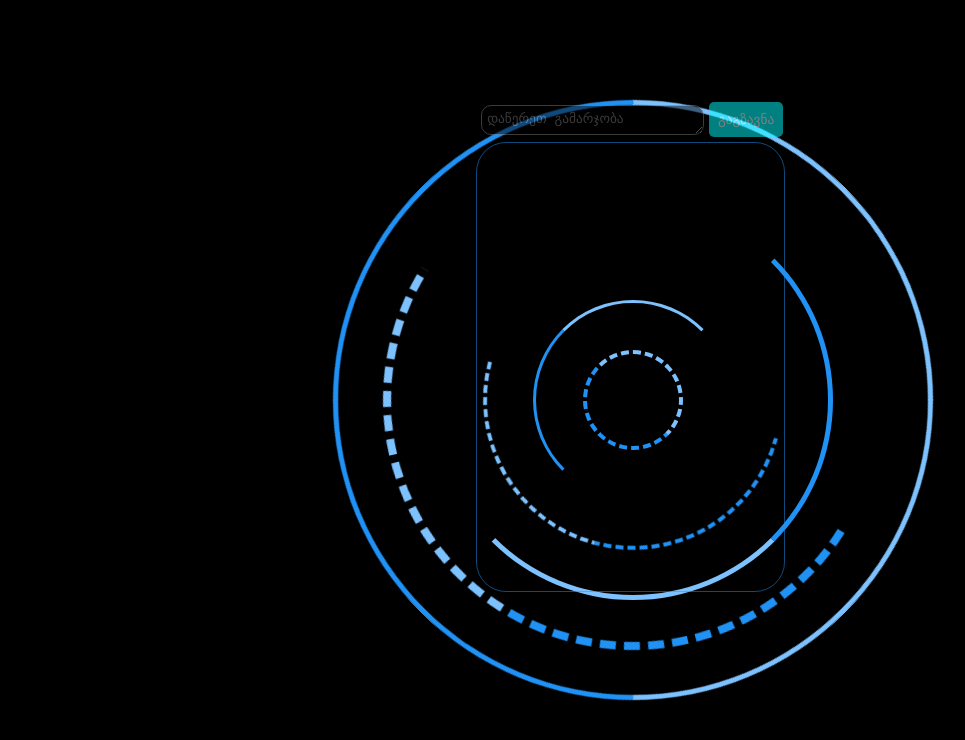
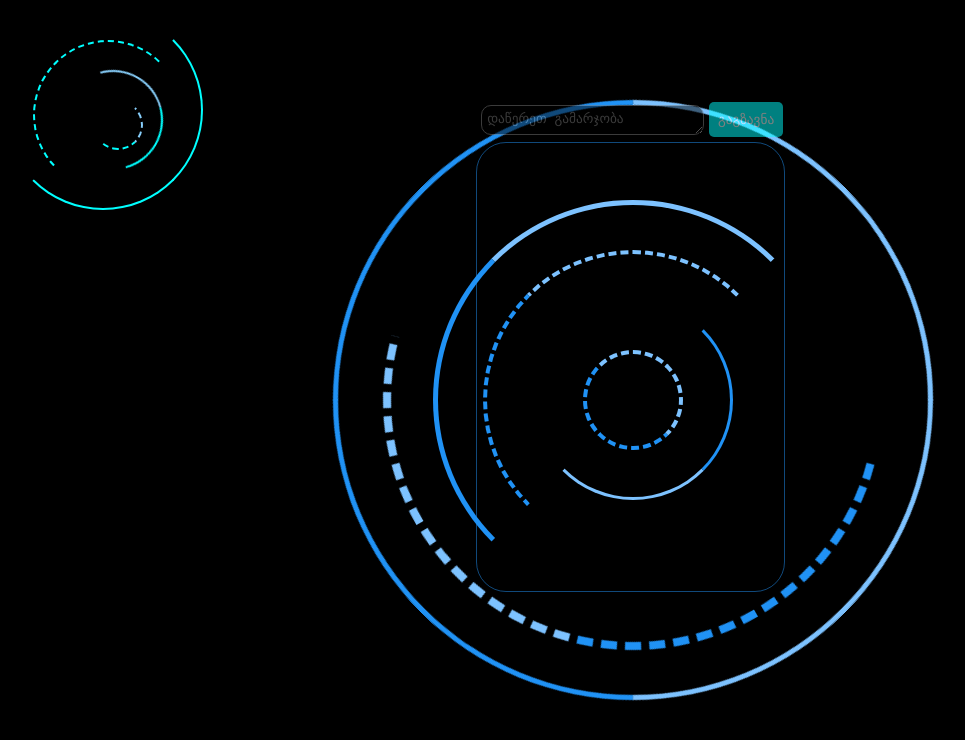
Before and after one commit to GiorgiGochitidze/JARVIS, a plain HTML site: page index.html in a window 1280 px wide. Shown: the whole page, without its empty margins (7-972 px from the left). Drawn offline with Linux system fonts and the light colour scheme.

Commit message:
modified:   index.html 	modified:   js/jarvis.js 	modified:   style/index.css

```diff
--- a/index.html
+++ b/index.html
@@ -10,6 +10,7 @@
     <script src="./js/jarvis.js" defer></script>
 </head>
 <body>
+
     <div class="background-container">
         <div class="circle1"></div>
         <div class="circle2"></div>
@@ -18,6 +19,12 @@
         <div class="circle5"></div>
         <div class="circle6"></div>
         </div>
+    <div class="left-circle">
+        <div class="circlea"></div>
+        <div class="circleb"></div>
+        <div class="circlec"></div>
+        <div class="circled"></div>
+    </div>
         <div class="bot-box">
 
             <form>
--- a/js/jarvis.js
+++ b/js/jarvis.js
@@ -172,6 +172,11 @@ if(input.value.includes("გახსენი გუგლი") || input.value.
     input.value = "";
 }
 
+if(input.value.includes("ვინ არის") || input.value.includes("ვინაა")){
+    window.open(`https://ka.wikipedia.org/wiki/`, "_blank")
+    input.value = "";
+}
+
 if(input.value.includes("გახსენი მთავარი გვერდი") || input.value.includes("გახსენი მთავარი") || input.value.includes("მთავარი")
 || input.value.includes("ჯარვის მთავარი") || input.value.includes("ჯარვის გახსენი მთავარი" || input.value.trim() == "გადამიყვანე მთავარ გვერდზე")){
     window.open(`https://giorgigochitidze.github.io/GabrielaShop/index.html`, "_self")
--- a/style/index.css
+++ b/style/index.css
@@ -115,7 +115,7 @@ body{
     border-style: dashed;
     border-width: 8px;
     border-color:  #7dc2ff #7dc2ff #2092f5 #2092f5;
-    animation: animatecircle2 7s linear infinite;
+    animation: animatecircle2 3s linear infinite;
     border-bottom-color: black;
     border-right-color: black;
     width: 500px;
@@ -130,7 +130,7 @@ body{
     border-style: solid;
     border-width: 5px;
     border-color: #2092f5 #2092f5 #7dc2ff #7dc2ff;
-    animation: animatecircle3 5s linear infinite;
+    animation: animatecircle3 2s linear infinite;
     border-top-color: black;
     border-left-color: black;
     width: 400px;
@@ -144,7 +144,7 @@ body{
     border-style: dashed;
     border-width: 4px;
     border-color:  #7dc2ff #7dc2ff #2092f5 #2092f5;
-    animation: animatecircle1 3s linear infinite;
+    animation: animatecircle1 1s linear infinite;
     border-bottom-color: black;
     border-right-color: black;
     width: 300px;
@@ -158,7 +158,7 @@ body{
     border-style: solid;
     border-width: 3px;
     border-color: #2092f5 #2092f5 #7dc2ff #7dc2ff;
-    animation: animatecircle1 2s linear infinite;
+    animation: animatecircle1 0.5s linear infinite;
     border-top-color: black;
     border-left-color: black;
     width: 200px;
@@ -175,6 +175,70 @@ body{
     animation: animatecircle1 5s linear infinite;
     width: 100px;
     height: 100px;
+    border-radius: 50%;
+    box-sizing: border-box;
+    position: absolute;
+}
+
+.circlea{
+    border-style: solid;
+    border-width: 2px;
+    border-color: aqua aqua cyan cyan;
+    animation: animatecircle1 5s linear infinite;
+    border-top-color: black;
+    border-left-color: black;
+    width: 200px;
+    height: 200px;
+    left: 10px;
+    top: 10px;
+    border-radius: 50%;
+    box-sizing: border-box;
+    position: absolute;
+}
+
+.circleb{
+    border-style: dashed;
+    border-width: 2px;
+    border-color: aqua aqua cyan cyan;
+    animation: animatecircle1 1s linear infinite;
+    border-bottom-color: black;
+    border-right-color: black;
+    width: 150px;
+    height: 150px;
+    left: 40px;
+    top: 40px;
+    border-radius: 50%;
+    box-sizing: border-box;
+    position: absolute;
+}
+
+.circlec{
+    border-style: solid;
+    border-width: 2px;
+    border-color: aqua aqua lightskyblue lightskyblue;
+    animation: animatecircle1 1.5s linear infinite;
+    border-bottom-color: black;
+    border-right-color: black;
+    width: 100px;
+    height: 100px;
+    left: 70px;
+    top: 70px;
+    border-radius: 50%;
+    box-sizing: border-box;
+    position: absolute;
+}
+
+.circled{
+    border-style: dashed;
+    border-width: 2px;
+    border-color: aqua aqua lightskyblue lightskyblue;
+    animation: animatecircle1 2s linear infinite;
+    border-bottom-color: black;
+    border-right-color: black;
+    width: 50px;
+    height: 50px;
+    left: 100px;
+    top: 100px;
     border-radius: 50%;
     box-sizing: border-box;
     position: absolute;
```
